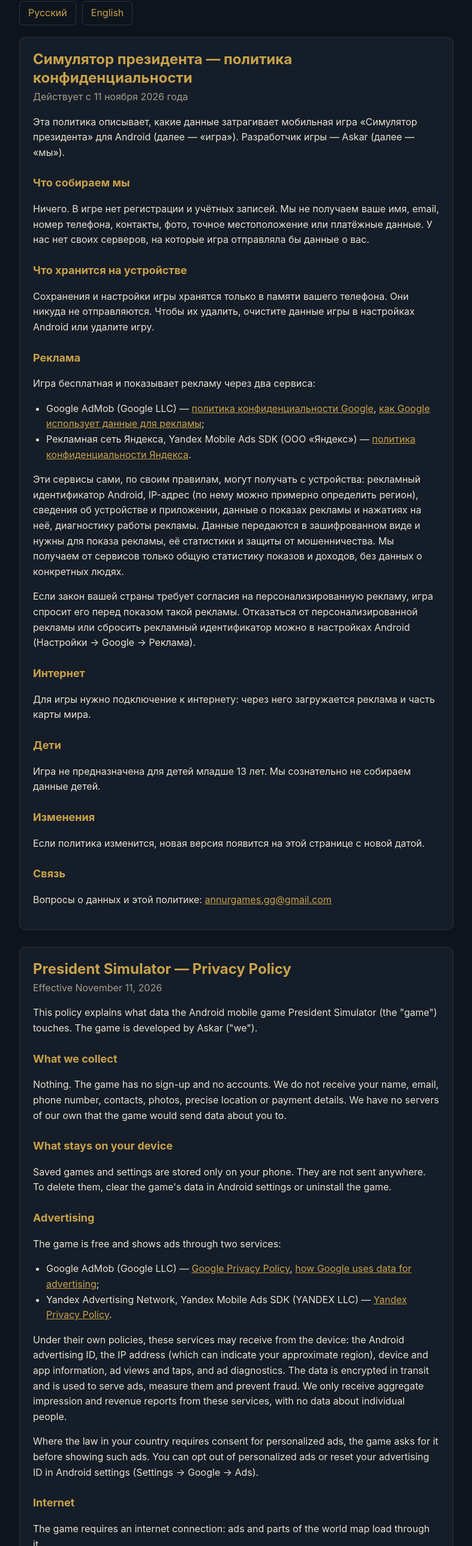
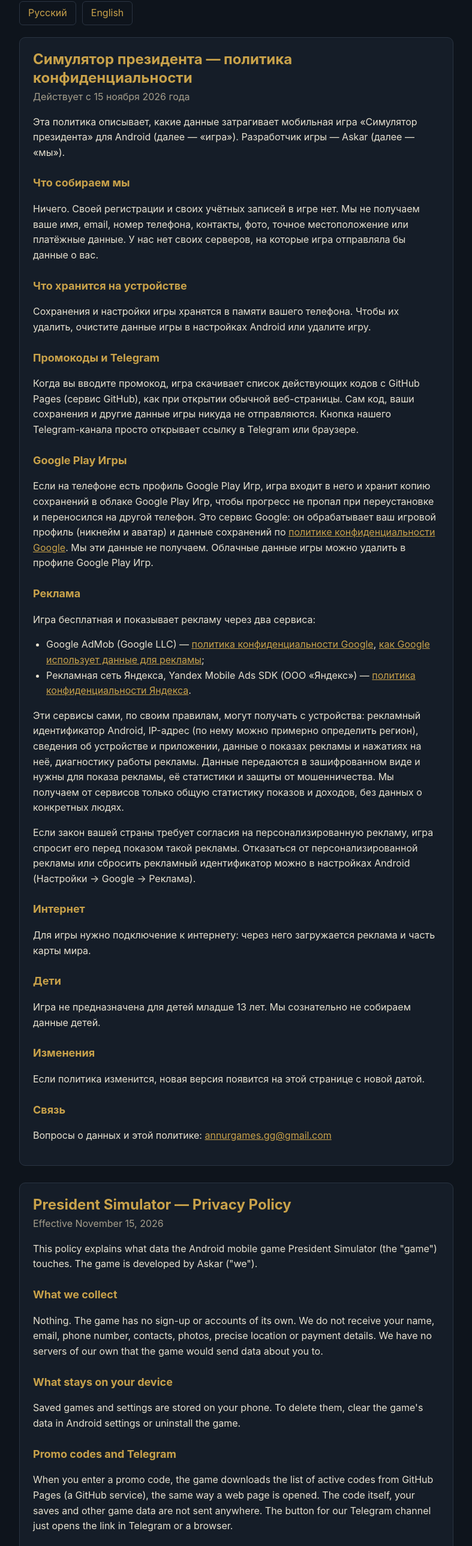
Before and after one commit to Askarhan/askarhan.github.io, a plain HTML site: page prezident-sim/privacy.html in a window 1280 px wide. Shown: the part 22-2600 px from the top of the page at 60% size, without its empty margins (246-1033 px from the left). Drawn offline with Linux system fonts and the light colour scheme.

Commit message:
President Simulator: promo codes file, privacy page update
Co-Authored-By: Claude Opus 5.5 <noreply@anthropic.com>
Claude-Session: https://claude.ai/code/session_01RPoefbmCN74ZkhnCns55F1

```diff
--- a/prezident-sim/privacy.html
+++ b/prezident-sim/privacy.html
@@ -25,15 +25,21 @@
 
 <section id="ru" lang="ru">
 <h1>Симулятор президента — политика конфиденциальности</h1>
-<p class="date">Действует с 11 ноября 2026 года</p>
+<p class="date">Действует с 15 ноября 2026 года</p>
 
 <p>Эта политика описывает, какие данные затрагивает мобильная игра «Симулятор президента» для Android (далее — «игра»). Разработчик игры — Askar (далее — «мы»).</p>
 
 <h2>Что собираем мы</h2>
-<p>Ничего. В игре нет регистрации и учётных записей. Мы не получаем ваше имя, email, номер телефона, контакты, фото, точное местоположение или платёжные данные. У нас нет своих серверов, на которые игра отправляла бы данные о вас.</p>
+<p>Ничего. Своей регистрации и своих учётных записей в игре нет. Мы не получаем ваше имя, email, номер телефона, контакты, фото, точное местоположение или платёжные данные. У нас нет своих серверов, на которые игра отправляла бы данные о вас.</p>
 
 <h2>Что хранится на устройстве</h2>
-<p>Сохранения и настройки игры хранятся только в памяти вашего телефона. Они никуда не отправляются. Чтобы их удалить, очистите данные игры в настройках Android или удалите игру.</p>
+<p>Сохранения и настройки игры хранятся в памяти вашего телефона. Чтобы их удалить, очистите данные игры в настройках Android или удалите игру.</p>
+
+<h2>Промокоды и Telegram</h2>
+<p>Когда вы вводите промокод, игра скачивает список действующих кодов с GitHub Pages (сервис GitHub), как при открытии обычной веб-страницы. Сам код, ваши сохранения и другие данные игры никуда не отправляются. Кнопка нашего Telegram-канала просто открывает ссылку в Telegram или браузере.</p>
+
+<h2>Google Play Игры</h2>
+<p>Если на телефоне есть профиль Google Play Игр, игра входит в него и хранит копию сохранений в облаке Google Play Игр, чтобы прогресс не пропал при переустановке и переносился на другой телефон. Это сервис Google: он обрабатывает ваш игровой профиль (никнейм и аватар) и данные сохранений по <a href="https://policies.google.com/privacy">политике конфиденциальности Google</a>. Мы эти данные не получаем. Облачные данные игры можно удалить в профиле Google Play Игр.</p>
 
 <h2>Реклама</h2>
 <p>Игра бесплатная и показывает рекламу через два сервиса:</p>
@@ -59,15 +65,21 @@
 
 <section id="en" lang="en">
 <h1>President Simulator — Privacy Policy</h1>
-<p class="date">Effective November 11, 2026</p>
+<p class="date">Effective November 15, 2026</p>
 
 <p>This policy explains what data the Android mobile game President Simulator (the "game") touches. The game is developed by Askar ("we").</p>
 
 <h2>What we collect</h2>
-<p>Nothing. The game has no sign-up and no accounts. We do not receive your name, email, phone number, contacts, photos, precise location or payment details. We have no servers of our own that the game would send data about you to.</p>
+<p>Nothing. The game has no sign-up or accounts of its own. We do not receive your name, email, phone number, contacts, photos, precise location or payment details. We have no servers of our own that the game would send data about you to.</p>
 
 <h2>What stays on your device</h2>
-<p>Saved games and settings are stored only on your phone. They are not sent anywhere. To delete them, clear the game's data in Android settings or uninstall the game.</p>
+<p>Saved games and settings are stored on your phone. To delete them, clear the game's data in Android settings or uninstall the game.</p>
+
+<h2>Promo codes and Telegram</h2>
+<p>When you enter a promo code, the game downloads the list of active codes from GitHub Pages (a GitHub service), the same way a web page is opened. The code itself, your saves and other game data are not sent anywhere. The button for our Telegram channel just opens the link in Telegram or a browser.</p>
+
+<h2>Google Play Games</h2>
+<p>If the phone has a Google Play Games profile, the game signs in to it and keeps a copy of your saves in the Google Play Games cloud, so progress survives a reinstall and moves to another phone. This is a Google service: it handles your gamer profile (nickname and avatar) and the save data under the <a href="https://policies.google.com/privacy">Google Privacy Policy</a>. We do not receive this data. The game's cloud data can be deleted in your Google Play Games profile.</p>
 
 <h2>Advertising</h2>
 <p>The game is free and shows ads through two services:</p>
```
Also changed, not shown: prezident-sim/promo.json (added, +14 -0 lines).
